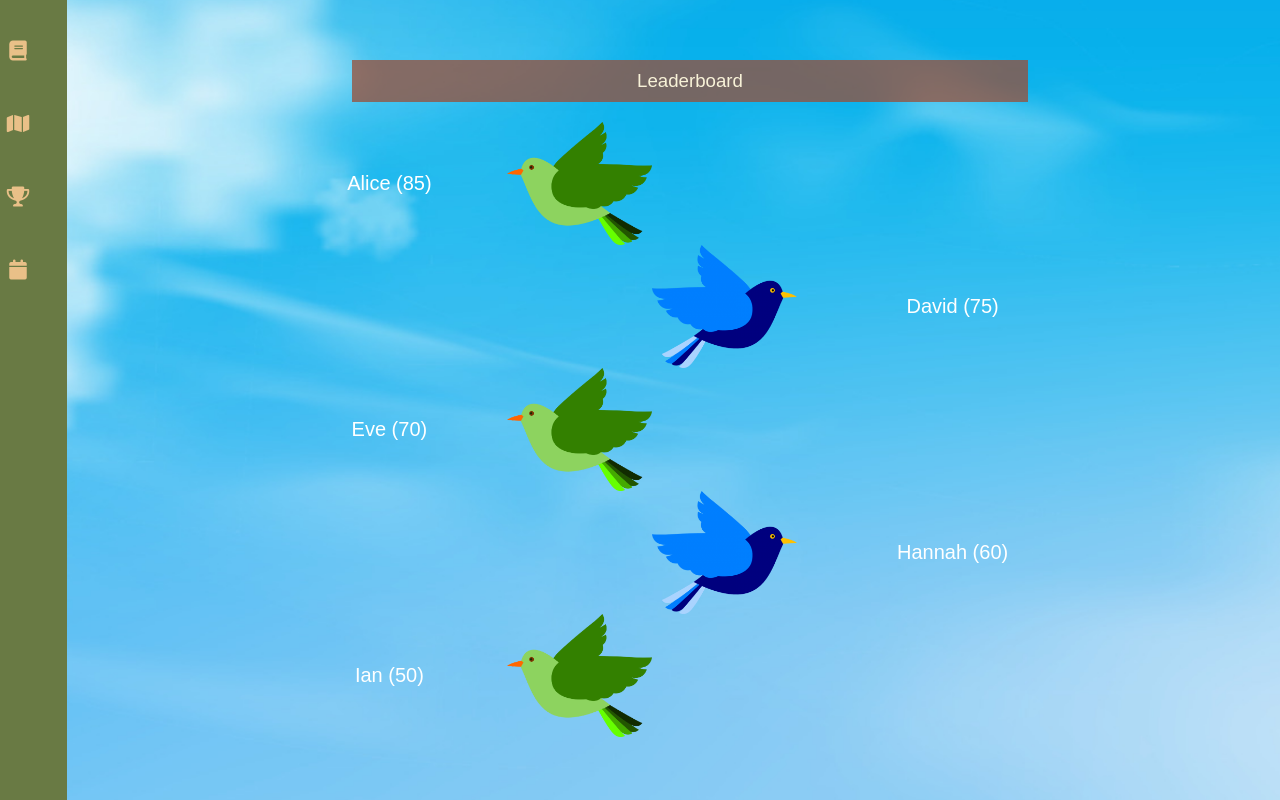
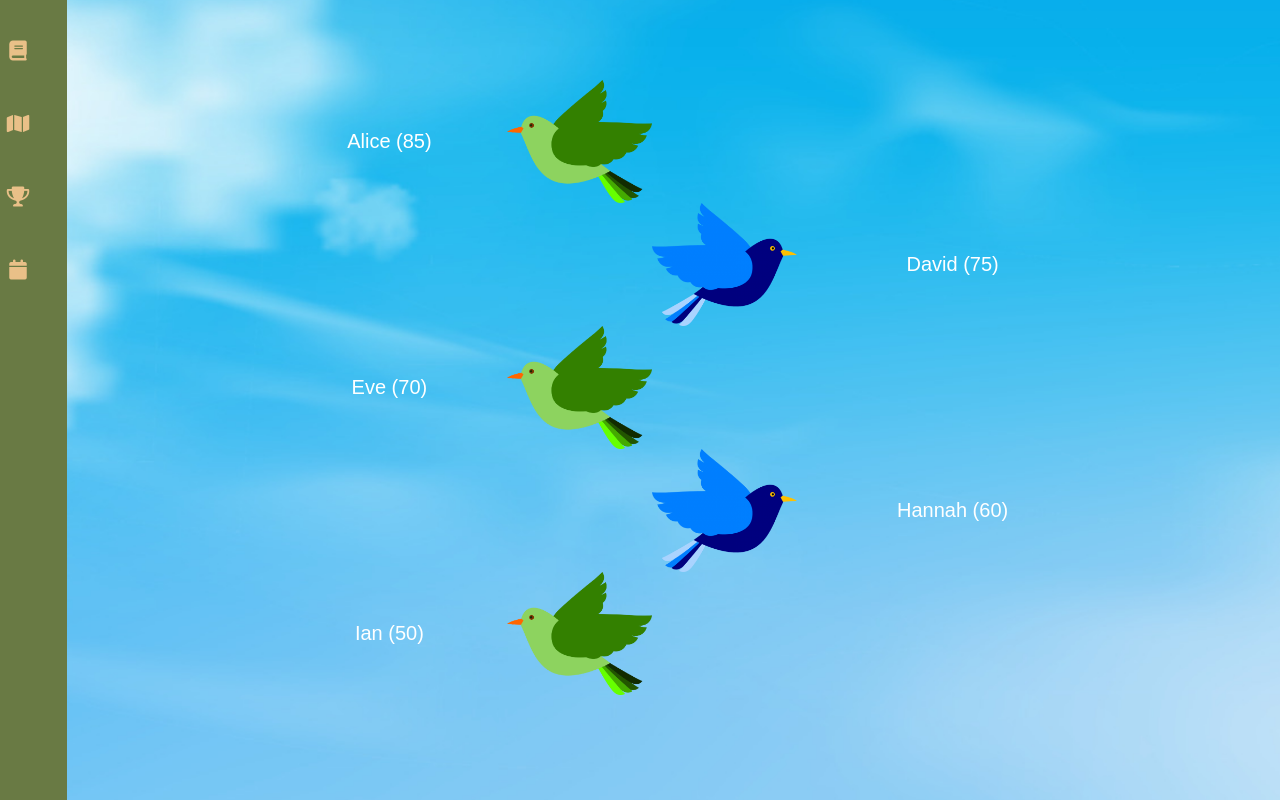
Before and after one commit to wkemilylau/hackathon_dairy, a Flask app: page /leaderboard in a window 1280 px wide. Run offline with Flask 3, Linux system fonts and the light colour scheme.

Commit message:
leaderboard

```diff
--- a/templates/leaderboard.html
+++ b/templates/leaderboard.html
@@ -27,19 +27,6 @@
             bottom: 0;
         }
 
-        .banner {
-            font-size: 14pt;
-            text-align: center;
-            padding: 10px;
-            color: #f8f2d8;
-            background-color: #9c4c33bb; /* Slight transparency */
-            width: 60%;
-            margin: 0 auto; /* Centers the banner horizontally */
-            position: relative;
-            z-index: 2; /* Ensure it appears above the overlay */
-}
-
-
         table {
             border-collapse: collapse;
             margin: 20px auto;
@@ -61,7 +48,6 @@
 </head>
 <body>
     <div class="overlay"></div>
-    <div class="banner">Leaderboard</div> <!-- Added banner heading -->
 
     <table>
         <tr>
```
